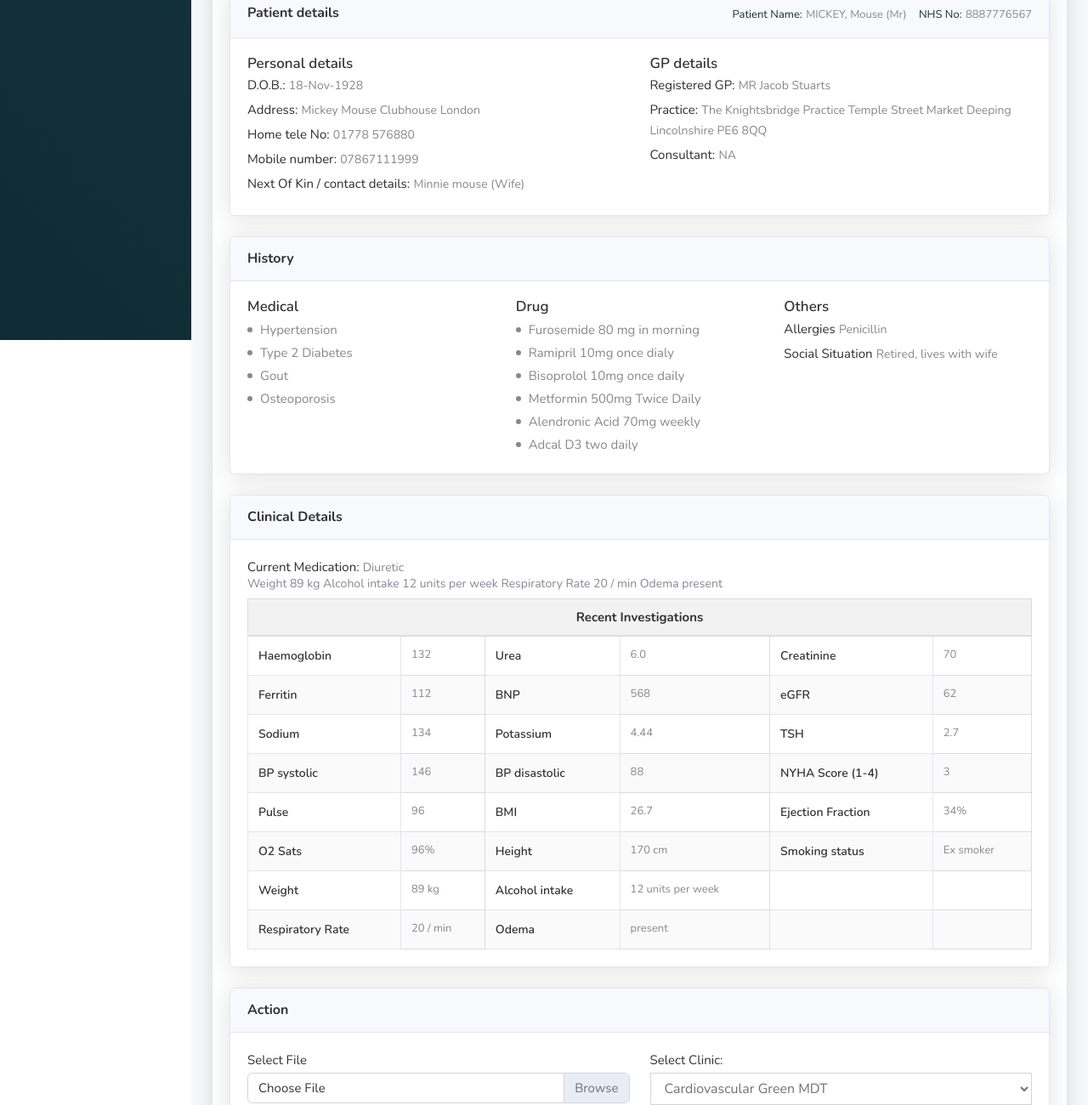
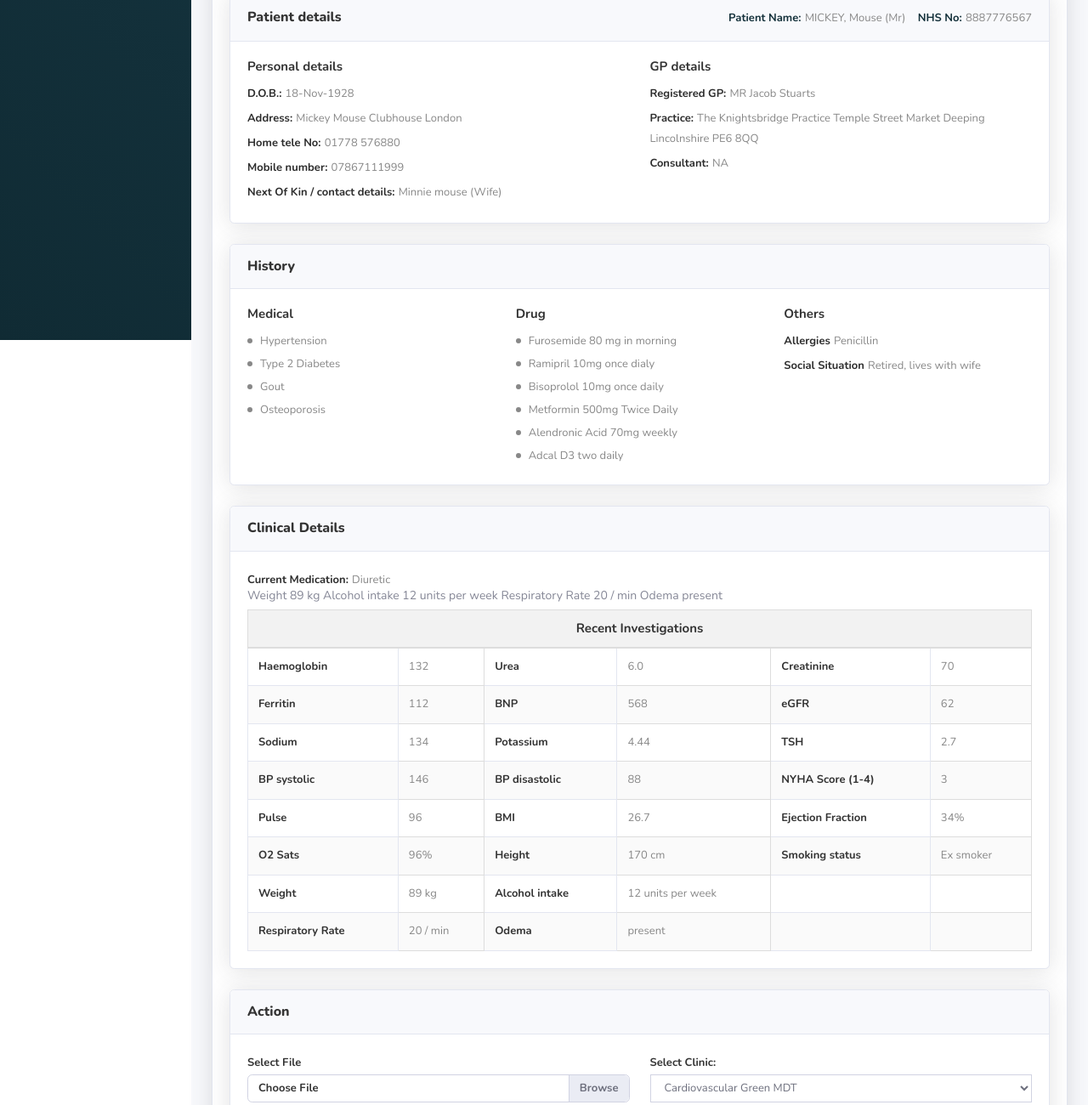
Before and after one commit to mannu1720/vMDT, a website with bundled scripts: page new-mdt-case.html in a window 1280 px wide. Shown: the part 400-1700 px from the top of the page at 85% size. Built offline with nearby package versions, Linux system fonts and the light colour scheme.

Commit message:
ui changes in new-mdt case page

```diff
--- a/new-mdt-case.html
+++ b/new-mdt-case.html
@@ -35,7 +35,7 @@
     margin: 0;
     margin-left: 10px;
     color: #13303a;
-    font-weight: 400;
+    font-weight: 700;
     font-size: 13px;
 }
 .details_head_main {
@@ -50,6 +50,7 @@
 .customheader h6 {
     width: auto;
     display: inline-block;
+    font-size: 18px;
 }
 .title {
     font-size: 17px;
@@ -59,6 +60,42 @@
 }
 ul.details li {
     color: #333;
+}
+.case-title h6 {
+    font-size: 16px;
+    font-weight: 800 !important;
+}
+.case-min-title h4 {
+    font-size: 15px;
+    font-weight: 700;
+    margin-bottom: 10px;
+}
+.card-body .details label {
+    font-size: 13px;
+    font-weight: 700;
+}
+.card-body .details span {
+    font-size: 13px;
+}
+.case-min-title ul.details li {
+    font-size: 13px;
+}
+.clinical-tab thead th {
+    font-size: 15px !important;
+}
+.clinical-tab tbody th {
+    font-weight: 700;
+    font-size: 13px;
+}
+.clinical-tab tbody td {
+    font-size: 13px !important;
+}
+.card-body.action label {
+  font-size: 13px;
+  font-weight: 700;
+}
+.card-body.action input, .card-body.action select, .card-body.action textarea {
+    font-size: 13px !important;
 }
  </style>
 
@@ -331,11 +368,11 @@ ul.details li {
               <div class="row">
                 <div class="col-12">
                   <div class="card card shadow mb-4">
-                    <div class="card-header py-3 d-flex flex-row align-items-center justify-content-between">
+                    <div class="card-header case-title py-3 d-flex flex-row align-items-center justify-content-between">
                       <h6 class="m-0 font-weight-bold text-primary">Case Details</h6>
 
                     </div>
-                    <div class="card-body">
+                    <div class="card-body case-min-title">
                       <div class="row">
                         <div class="col-4">
                           <h4 class="title">Referrer</h4>
@@ -381,7 +418,7 @@ ul.details li {
                 </div>
                 <div class="col-12">
                   <div class="card shadow mb-4">
-                    <div class="card-header py-3 d-flex flex-row align-items-center justify-content-between">
+                    <div class="card-header case-title py-3 d-flex flex-row align-items-center justify-content-between">
                       <h6 class="m-0 font-weight-bold text-primary">Patient details</h6>
                       <div class="details_head_main">
                         <div class="details_head">
@@ -394,7 +431,7 @@ ul.details li {
                         </div>
                       </div>
                     </div>
-                    <div class="card-body">
+                    <div class="card-body case-min-title">
                       <div class="row">
                       <div class="col-6">
                         <h4 class="title">Personal details</h4>
@@ -447,10 +484,10 @@ ul.details li {
               <div class="row">
                 <div class="col-12">
                   <div class="card shadow mb-4 min-height">
-                    <div class="card-header py-3 d-flex flex-row align-items-center justify-content-between">
+                    <div class="card-header case-title py-3 d-flex flex-row align-items-center justify-content-between">
                       <h6 class="m-0 font-weight-bold text-primary">History</h6>
                     </div>
-                      <div class="card-body">
+                      <div class="card-body case-min-title history">
                         <div class="row">
                           <div class="col-4">
                             <h4 class="title">Medical</h4>
@@ -496,10 +533,10 @@ ul.details li {
                 <div class="col-12">
                   <div class="card shadow mb-4">
                     <!-- <div class="card-header">Clinical Details</div> -->
-                    <div class="card-header py-3 d-flex flex-row align-items-center justify-content-between">
+                    <div class="card-header case-title py-3 d-flex flex-row align-items-center justify-content-between">
                       <h6 class="m-0 font-weight-bold text-primary">Clinical Details</h6>
                     </div>
-                    <div class="card-body">
+                    <div class="card-body case-min-title clinic">
                       <div class="details">
                         <label for="">Current Medication: </label>
                         <span>Diuretic</span>
@@ -508,7 +545,7 @@ ul.details li {
 
                         </h6>
                       </div>
-                      <table class="table table-bordered mb-0 clinical_details ">
+                      <table class="table table-bordered mb-0 clinical_details clinical-tab">
                         <thead>
                           <th colspan="6" class="recent">Recent Investigations</th>
                         </thead>
@@ -593,10 +630,10 @@ ul.details li {
               <div class="row">
                 <div class="col-12 ">
                   <div class="card shadow min-height">
-                    <div class="card-header py-3 d-flex flex-row align-items-center justify-content-between">
+                    <div class="card-header case-title py-3 d-flex flex-row align-items-center justify-content-between">
                       <h6 class="m-0 font-weight-bold text-primary">Action</h6>
                     </div>
-                    <div class="card-body">
+                    <div class="card-body action">
                       <form class="form_main">
                         <div class="row">
                           <div class="col-6">
```
